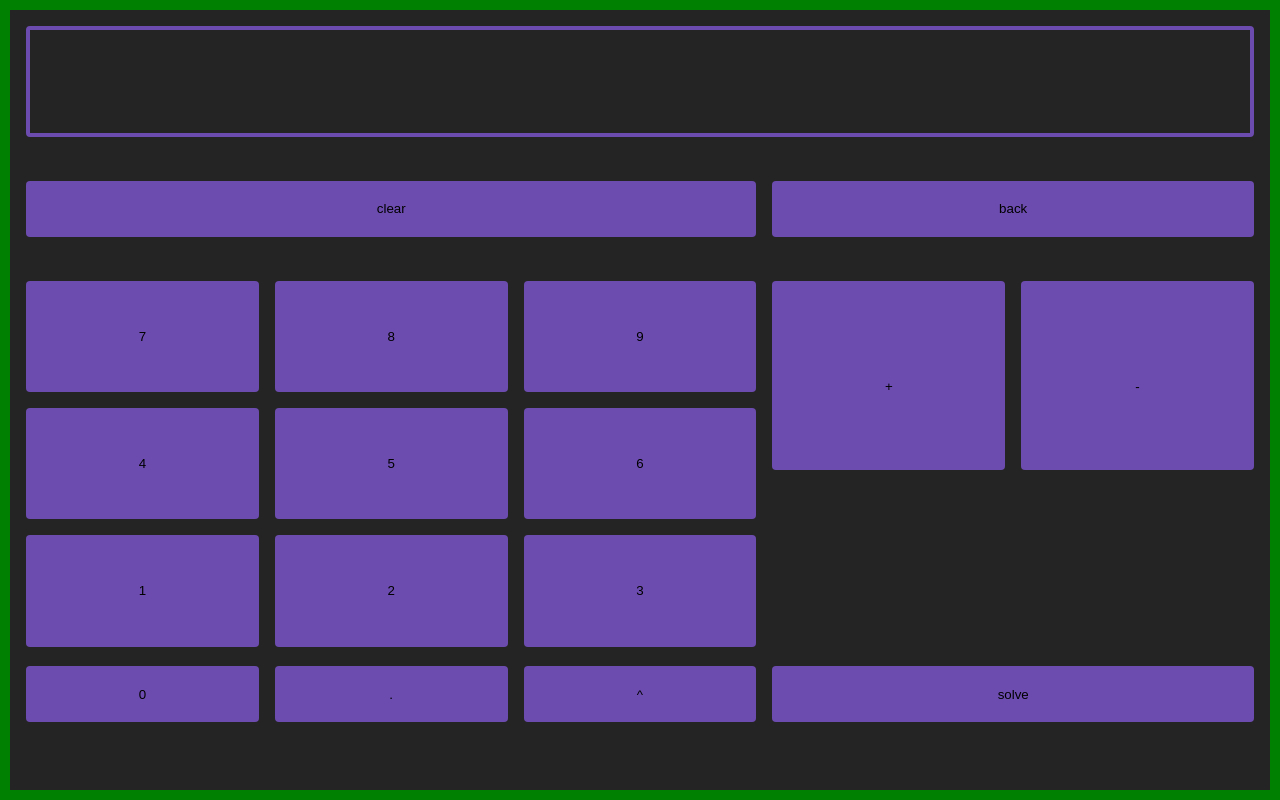
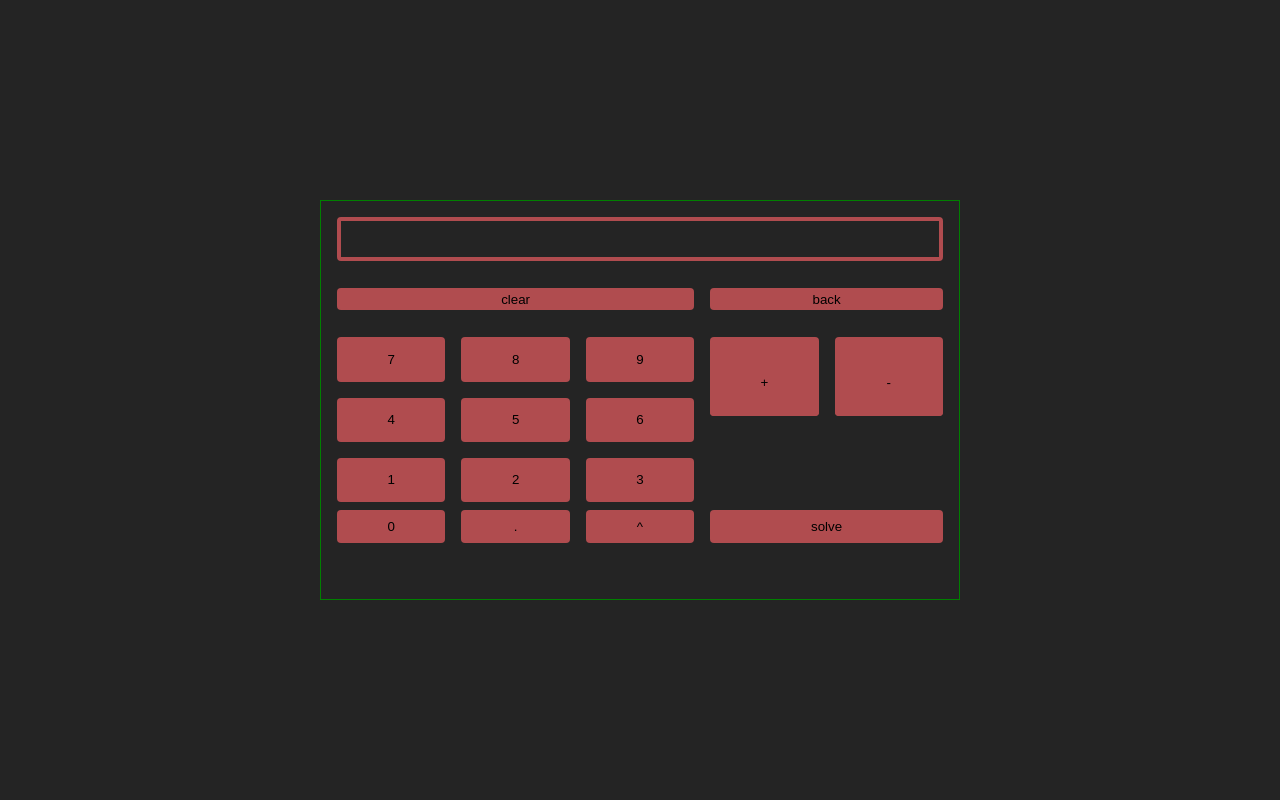
Before and after one commit to ClydeFrog04/calculator, a React (Vite) app: page / in a window 1280 px wide. Built offline with nearby package versions, Linux system fonts and the light colour scheme.

Commit message:
submodule working

```diff
--- a/src/pages/Calculatorinator.css
+++ b/src/pages/Calculatorinator.css
@@ -61,7 +61,7 @@
   padding: 1rem;
 }
 .calculatorinator .button {
-  background-color: #6d4cb0;
+  background-color: #b04c4f;
 }
 .calculatorinator #answerArea {
   grid-column: 1/6;
@@ -123,7 +123,7 @@
   margin-bottom: 3rem;
 }
 .calculatorinator .answerArea {
-  border: 4px solid #6d4cb0;
+  border: 4px solid #b04c4f;
   border-radius: 4px;
   padding: 0.5rem;
   box-sizing: border-box;
@@ -132,7 +132,10 @@
 }
 @media (width > 1000px) {
   .calculatorinator {
-    border: 10px solid green;
+    border: 1px solid green;
+    width: 50vw;
+    height: 50vh;
+    position: inherit;
   }
 }
 
--- a/src/pages/Calculatorinator.scss
+++ b/src/pages/Calculatorinator.scss
@@ -4,7 +4,7 @@
 
 $componentGap: 1rem;
 $buttonGap: .25rem;
-$themeColor: $themePurple;
+$themeColor: $themeRed;
 
 @mixin halfAndAlignCenter {
     height: 50%;
@@ -108,7 +108,11 @@ $themeColor: $themePurple;
 
     //desktop styles
     @media (width > 1000px) {
-        border: 10px solid green;
+        border: 1px solid green;
+        width: 50vw;
+        height: 50vh;
+        position: inherit;//position inherit in order to allow this item to fit in a flex container on desktop :p
+
     }
 }
 
```
Also changed, not shown: 1 other file (tests, documents, lock files or other folders).
